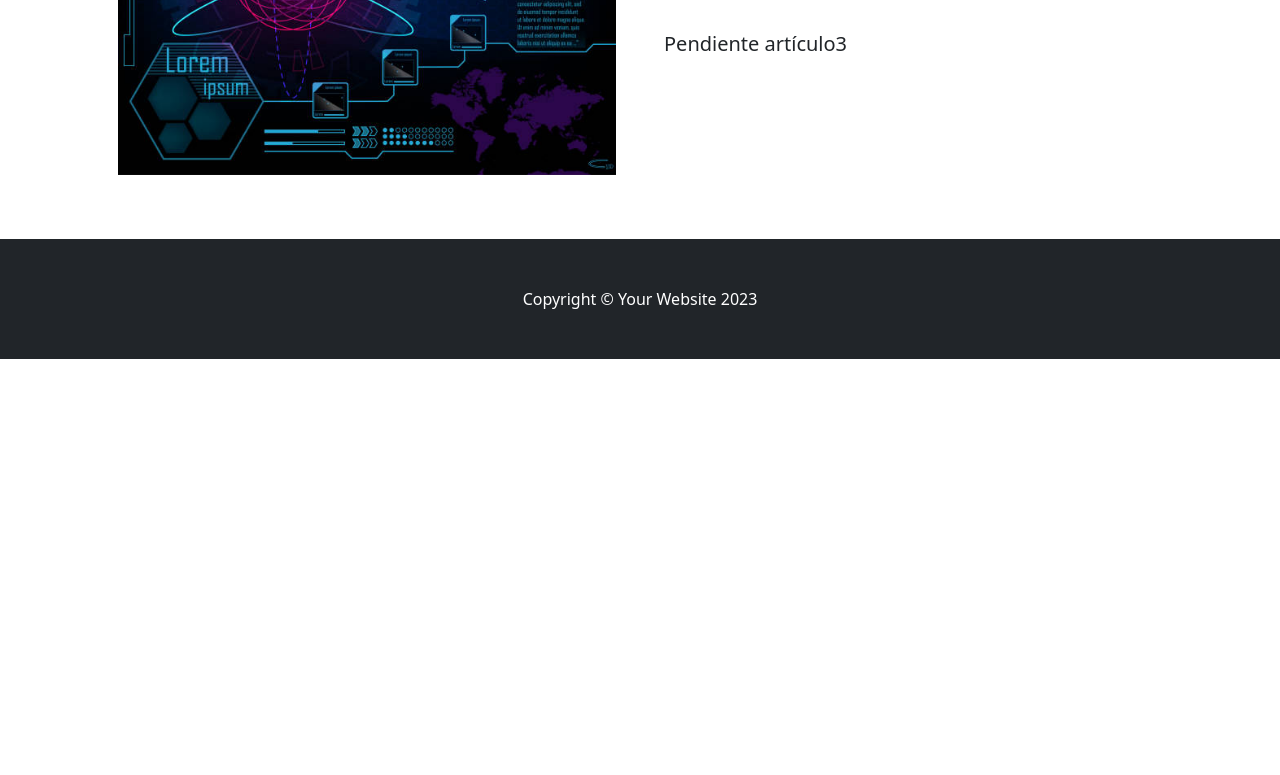
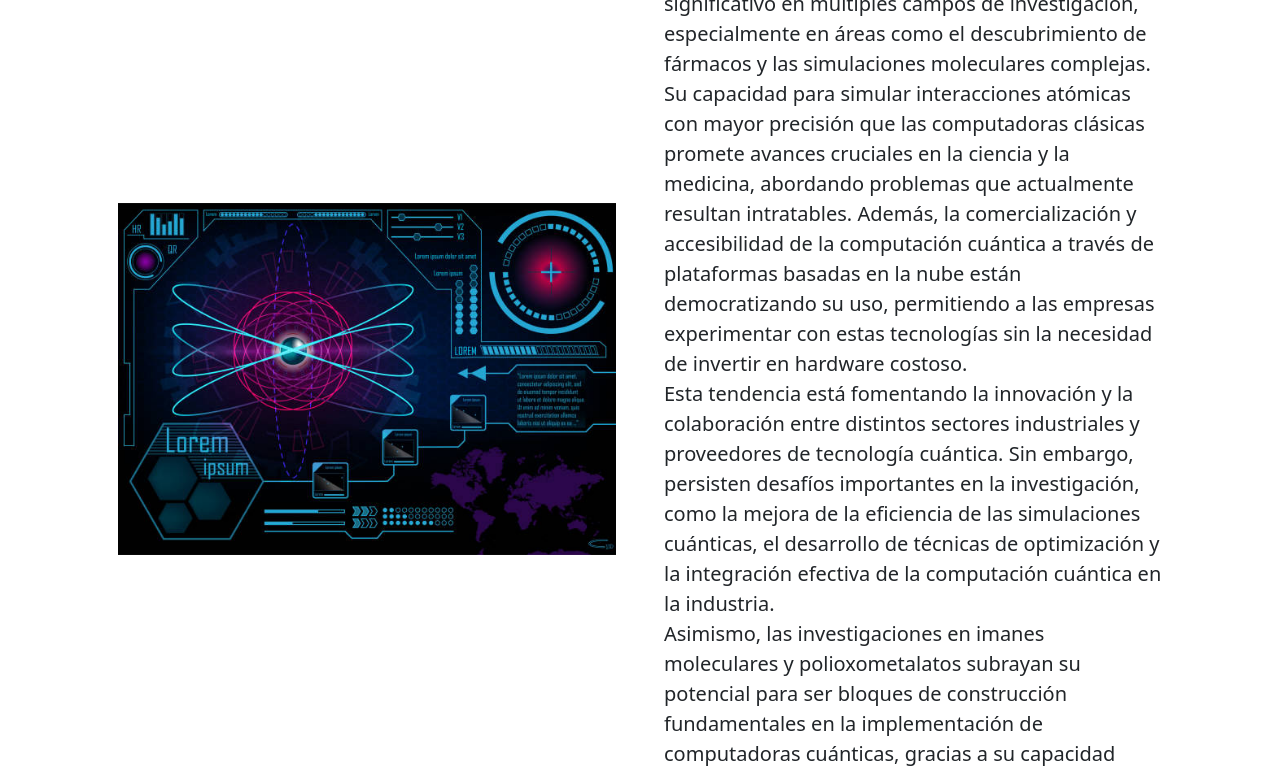
Before and after one commit to Jin61904/taller2ntd, a plain HTML site: page conclusiones.html in a window 1280 px wide. Shown: the part 297-1072 px from the top of the page. Before the commit the page ends 800 px from the top, so only its background shows below. Drawn offline with nearby package versions, Linux system fonts and the light colour scheme.

Commit message:
Se agregan las conclusiones generales en la página de conclusiones

```diff
--- a/conclusiones.html
+++ b/conclusiones.html
@@ -2,14 +2,20 @@
 <html lang="en">
   <head>
     <meta charset="utf-8" />
-        <meta name="viewport" content="width=device-width, initial-scale=1, shrink-to-fit=no" />
+    <meta
+      name="viewport"
+      content="width=device-width, initial-scale=1, shrink-to-fit=no"
+    />
     <meta name="description" content="" />
     <meta name="author" content="" />
     <title>Conclusiones</title>
     <!-- Favicon-->
     <link rel="icon" type="image/x-icon" href="assets/atom_icon_125489.ico" />
     <!-- Bootstrap icons-->
-        <link href="https://cdn.jsdelivr.net/npm/bootstrap-icons@1.5.0/font/bootstrap-icons.css" rel="stylesheet" />
+    <link
+      href="https://cdn.jsdelivr.net/npm/bootstrap-icons@1.5.0/font/bootstrap-icons.css"
+      rel="stylesheet"
+    />
     <!-- Core theme CSS (includes Bootstrap)-->
     <link href="css/styles.css" rel="stylesheet" />
   </head>
@@ -18,17 +24,39 @@
     <nav class="navbar navbar-expand-lg navbar-dark bg-dark">
       <div class="container px-5">
         <a class="navbar-brand" href="index.html">Quantummm</a>
-            <button class="navbar-toggler" type="button" data-bs-toggle="collapse"
-                data-bs-target="#navbarSupportedContent" aria-controls="navbarSupportedContent" aria-expanded="false"
-                aria-label="Toggle navigation"><span class="navbar-toggler-icon"></span></button>
+        <button
+          class="navbar-toggler"
+          type="button"
+          data-bs-toggle="collapse"
+          data-bs-target="#navbarSupportedContent"
+          aria-controls="navbarSupportedContent"
+          aria-expanded="false"
+          aria-label="Toggle navigation"
+        >
+          <span class="navbar-toggler-icon"></span>
+        </button>
         <div class="collapse navbar-collapse" id="navbarSupportedContent">
           <ul class="navbar-nav ms-auto mb-2 mb-lg-0">
-                    <li class="nav-item"><a class="nav-link active" aria-current="page" href="index.html">Inicio</a></li>
-                    <li class="nav-item"><a class="nav-link" href="articulo1.html">Artículo 1</a></li>
-                    <li class="nav-item"><a class="nav-link" href="articulo2.html">Artículo 2</a></li>
-                    <li class="nav-item"><a class="nav-link" href="articulo3.html">Artículo 3</a></li>
-                    <li class="nav-item"><a class="nav-link" href="conclusiones.html">Conclusiones</a></li>
-                    <li class="nav-item"><a class="nav-link" href="equipo.html">Equipo</a></li>
+            <li class="nav-item">
+              <a class="nav-link active" aria-current="page" href="index.html"
+                >Inicio</a
+              >
+            </li>
+            <li class="nav-item">
+              <a class="nav-link" href="articulo1.html">Artículo 1</a>
+            </li>
+            <li class="nav-item">
+              <a class="nav-link" href="articulo2.html">Artículo 2</a>
+            </li>
+            <li class="nav-item">
+              <a class="nav-link" href="articulo3.html">Artículo 3</a>
+            </li>
+            <li class="nav-item">
+              <a class="nav-link" href="conclusiones.html">Conclusiones</a>
+            </li>
+            <li class="nav-item">
+              <a class="nav-link" href="equipo.html">Equipo</a>
+            </li>
           </ul>
         </div>
       </div>
@@ -37,15 +65,45 @@
     <section class="py-3">
       <div class="container px-4 px-lg-5 my-5">
         <div class="row gx-4 gx-lg-5 align-items-center">
-                    <div class="col-md-6"><img class="card-img-top mb-5 mb-md-0" src="img/imagen_conclusiones.png" alt="..." /></div>
           <div class="col-md-6">
-
+            <img
+              class="card-img-top mb-5 mb-md-0"
+              src="img/imagen_conclusiones.png"
+              alt="..."
+            />
+          </div>
+          <div class="col-md-6">
             <h1 class="display-5 fw-bolder">Conclusiones</h1>
-                        <div class="fs-5 mb-5">
-
-                        </div>
-                        <p class="lead">Pendiente artículo3</p>
-
+            <div class="fs-4 mb-5"></div>
+            <p class="lead">
+              La computación cuántica se presenta como una tecnología con un
+              potencial transformador significativo en múltiples campos de
+              investigación, especialmente en áreas como el descubrimiento de
+              fármacos y las simulaciones moleculares complejas. Su capacidad
+              para simular interacciones atómicas con mayor precisión que las
+              computadoras clásicas promete avances cruciales en la ciencia y la
+              medicina, abordando problemas que actualmente resultan
+              intratables. Además, la comercialización y accesibilidad de la
+              computación cuántica a través de plataformas basadas en la nube
+              están democratizando su uso, permitiendo a las empresas
+              experimentar con estas tecnologías sin la necesidad de invertir en
+              hardware costoso.
+              <br>Esta tendencia está fomentando la innovación y
+              la colaboración entre distintos sectores industriales y
+              proveedores de tecnología cuántica. Sin embargo, persisten
+              desafíos importantes en la investigación, como la mejora de la
+              eficiencia de las simulaciones cuánticas, el desarrollo de
+              técnicas de optimización y la integración efectiva de la
+              computación cuántica en la industria.
+              <br>Asimismo, las
+              investigaciones en imanes moleculares y polioxometalatos subrayan
+              su potencial para ser bloques de construcción fundamentales en la
+              implementación de computadoras cuánticas, gracias a su capacidad
+              para controlar propiedades cuánticas de manera robusta. Superar
+              estos desafíos será esencial para que la computación cuántica
+              pueda alcanzar su pleno potencial y transformar verdaderamente la
+              tecnología y la sociedad en el futuro.
+            </p>
           </div>
         </div>
       </div>
@@ -53,7 +111,11 @@
 
     <!-- Footer-->
     <footer class="py-5 bg-dark">
-            <div class="container"><p class="m-0 text-center text-white">Copyright &copy; Your Website 2023</p></div>
+      <div class="container">
+        <p class="m-0 text-center text-white">
+          Copyright &copy; Your Website 2023
+        </p>
+      </div>
     </footer>
     <!-- Bootstrap core JS-->
     <script src="https://cdn.jsdelivr.net/npm/bootstrap@5.2.3/dist/js/bootstrap.bundle.min.js"></script>
```
Lines whose indentation alone changed are shown as unchanged.
